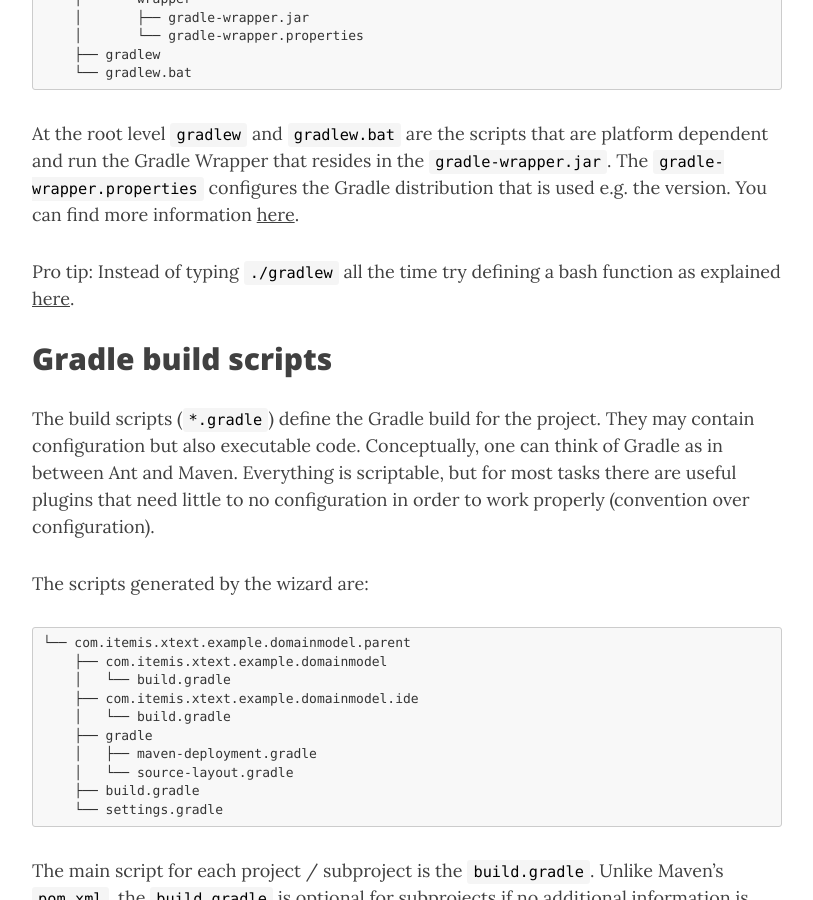
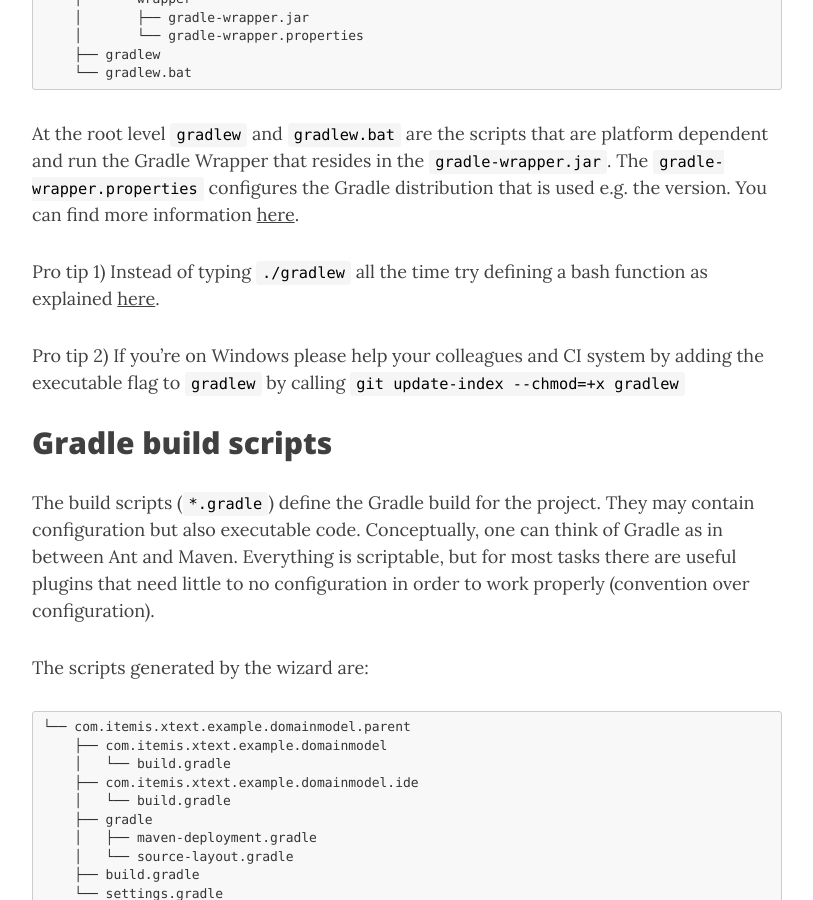
Before and after one commit to franzbecker/franzbecker.github.io, a Jekyll site: the page built from _posts/2016-08-05-Building-Xtext-DSLs-with-Gradle.md, in a window 1280 px wide and 900 px high, scrolled down 3533 px. Shown: the whole window, without its empty margins (233-1046 px from the left). Built offline with Jekyll 4.4.1, drawn with Linux system fonts in a browser that asks for light colours; nearby versions of some CDN libraries; comment, search, counter and statistics services are not loaded.

Commit message:
add chmod+x hint

```diff
--- a/_posts/2016-08-05-Building-Xtext-DSLs-with-Gradle.md
+++ b/_posts/2016-08-05-Building-Xtext-DSLs-with-Gradle.md
@@ -82,7 +82,9 @@
 
 At the root level `gradlew` and `gradlew.bat` are the scripts that are platform dependent and run the Gradle Wrapper that resides in the `gradle-wrapper.jar`. The `gradle-wrapper.properties` configures the Gradle distribution that is used e.g. the version. You can find more information [here](https://docs.gradle.org/current/userguide/gradle_wrapper.html).
 
-Pro tip: Instead of typing `./gradlew` all the time try defining a bash function as explained [here](http://blog.franzbecker.io/2016/03/28/gradle-bash-function/).
+Pro tip 1) Instead of typing `./gradlew` all the time try defining a bash function as explained [here](http://blog.franzbecker.io/2016/03/28/gradle-bash-function/).
+
+Pro tip 2) If you're on Windows please help your colleagues and CI system by adding the executable flag to `gradlew` by calling `git update-index --chmod=+x gradlew`
 
 ## Gradle build scripts
 
```
